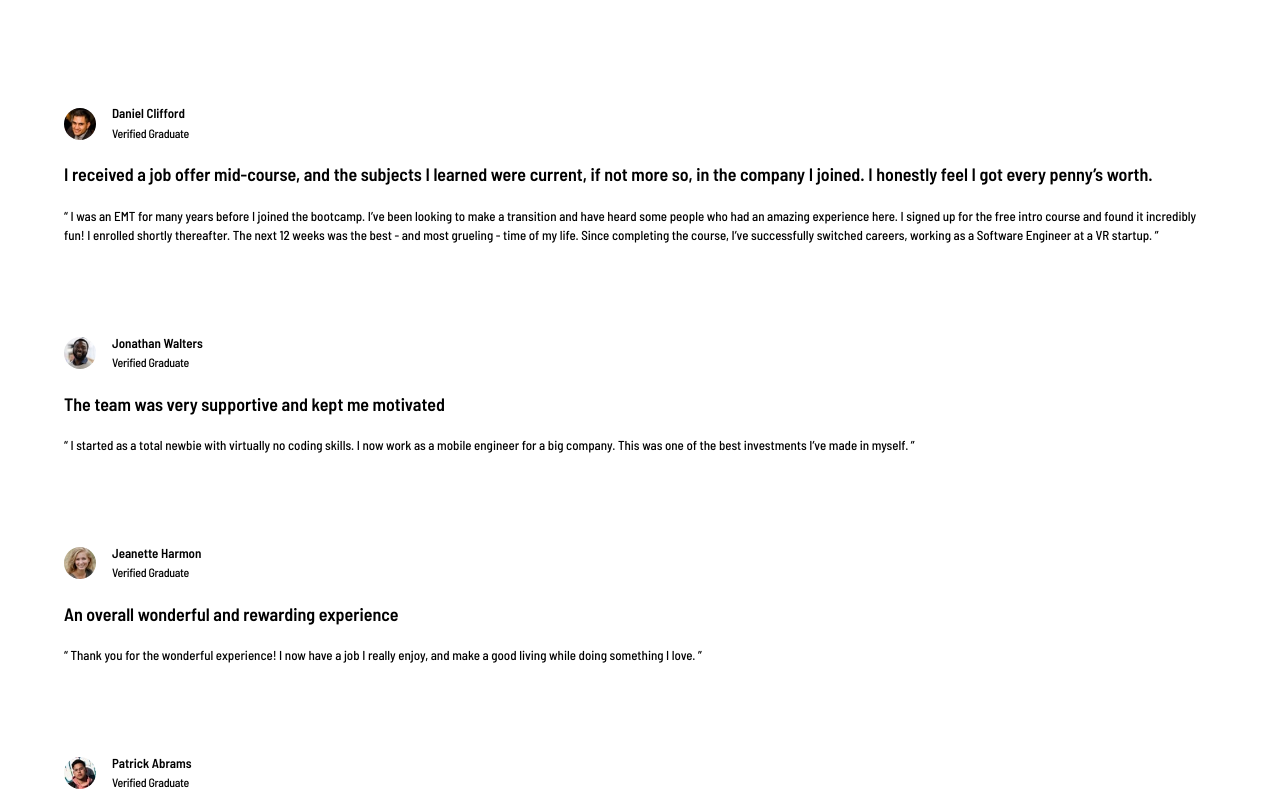
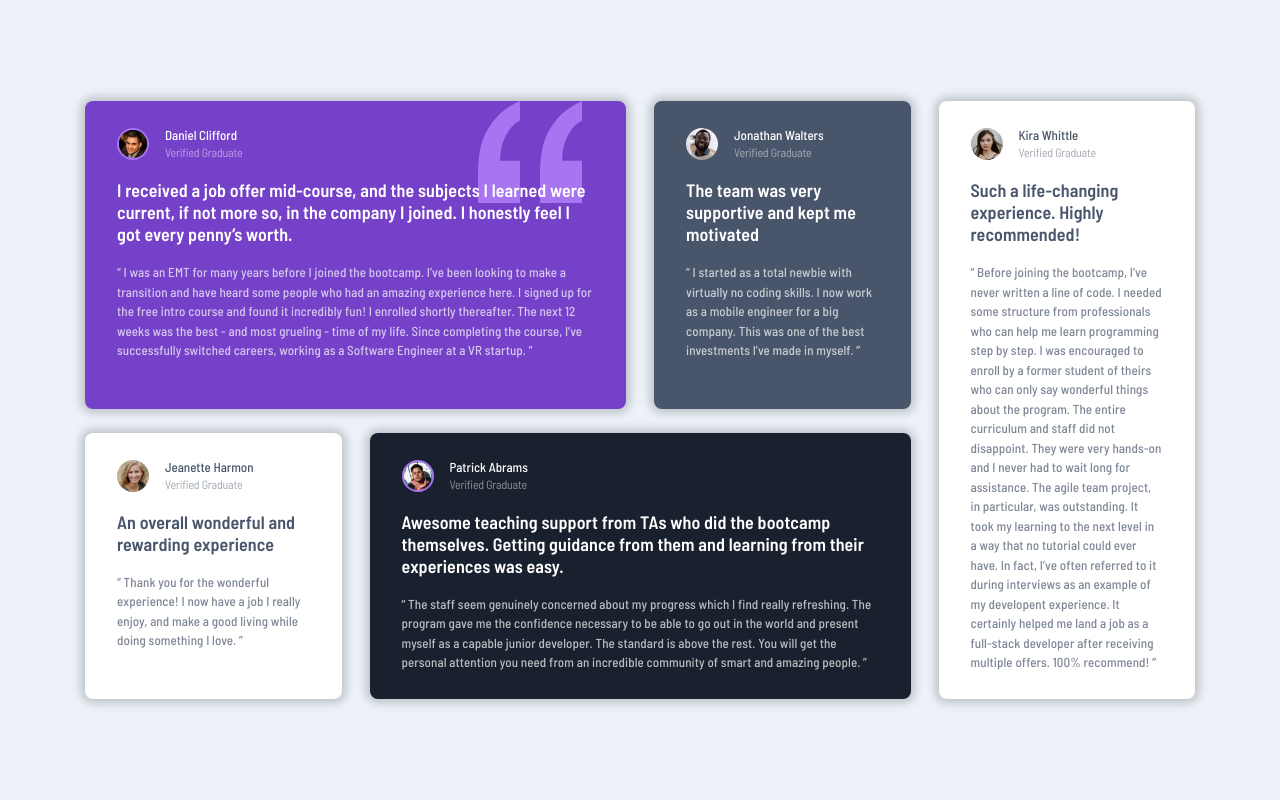
Before and after one commit to CJ-Cepe/fm-testimonials-grid, a plain HTML site: page index.html in a window 1280 px wide. Shown: the top 800 px of the page. Drawn offline with nearby package versions, Linux system fonts and the light colour scheme; files that its build step writes are made by us from their sources.

Commit message:
Style: finalize style

```diff
--- a/style.scss
+++ b/style.scss
@@ -1,40 +1,45 @@
-
+@use "sass:math";
 
 /* Variables */
+$violet: hsl(263, 55%, 52%);
+$light-violet: #A775F2;
+$dark-grayish-blue: hsl(217, 19%, 35%);
+$dark-blackish-blue: hsl(219, 29%, 14%);
+$white: hsl(0, 0%, 100%);
 
-$Moderate-violet: hsl(263, 55%, 52%);
-$Very-dark-grayish-blue: hsl(217, 19%, 35%);
-$Very-dark-blackish-blue: hsl(219, 29%, 14%);
-$White: hsl(0, 0%, 100%);
-$Light-gray: hsl(0, 0%, 81%);
-$Light-grayish-blue: hsl(210, 46%, 95%);
-
-/* Dimensions
-
-  Mobile
-    - Body
-        - lr-pad: 25px
-        - tb-pad: 72px
-        - card-gap: 24px
-        - line-height: 150%
-        - font-size: 13px
-        - weights: 500, 600
-        - font-family: Barlow Semi Condensed
-    - Card
-        - lr-pad: 32px
-        - tb-pad: 32px | 36px
-        - author img-name-gap: 16px?
-            - name-status-gap: 6px?
-            - image-border: 1px?
-        - flex-gap: 20px | 22px | 24px?
-
-    1. "Verified Graduate" has the same color as the person's name with 50% opacity
-    2. Review paragraphs inside the quotations have the same color as well, but are at 70% opacity
-*/
-@use "sass:math";
+$light-gray: hsl(0, 0%, 81%);
+$light-grayish-blue: hsl(210, 46%, 95%);
 
 @function pxToRem($px){
     @return math.div($px, 16px) * 1rem;
+}
+
+@mixin set-box-shadow($shadow){
+    @if($shadow == "false") {
+        box-shadow: none;
+    } @else {
+        box-shadow: 0px 0px 10px 4px rgba(0,0,0,0.2);
+        -webkit-box-shadow: 0px 0px 10px 4px rgba(0,0,0,0.2);
+        -moz-box-shadow: 0px 0px 10px 4px rgba(0,0,0,0.2);
+    }
+}
+
+@mixin set-color($background-color){
+    @if ($background-color == 'white') {
+        color: $dark-grayish-blue;
+    } @else {
+        color: $white;
+    }
+
+    @if ($background-color == 'violet') {
+        background-color: $violet;
+    } @else if ($background-color == 'grayish-blue') {
+        background-color: $dark-grayish-blue;
+    } @else if ($background-color == 'blackish-blue') {
+        background-color: $dark-blackish-blue;
+    } @else {
+        background-color: $white;
+    }
 }
 
 /* Simple Css reset */
@@ -50,6 +55,7 @@ $Light-grayish-blue: hsl(210, 46%, 95%);
 /* Body */
 body {
     min-height: 100vh;
+    background-color: $light-grayish-blue;
 
     display: flex;
     align-items: center;
@@ -59,9 +65,11 @@ body {
     font-weight: 500;
     font-size: 13px;
     line-height: 150%;
+    letter-spacing: 0.1px;
 
     main {
-        padding: pxToRem(72px) pxToRem(32px);
+        max-width: pxToRem(1110px);
+        padding: pxToRem(71px) pxToRem(24px);
 
         display: grid;
         grid-template-columns: 1fr;
@@ -71,33 +79,45 @@ body {
 
 /* Testimonial Card */
 .testimonial {
-    padding: pxToRem(32px);
+    width: 100%;
+    padding: pxToRem(26px) pxToRem(32px) pxToRem(32px);
+    border-radius: pxToRem(8px);
+    @include set-box-shadow("true");
+    transition: transform 0.1s ease-in-out, box-shadow 0.1s ease-in-out;
 
     display: flex;
     flex-direction: column;
-    gap: pxToRem(22px);
+    gap: pxToRem(18px);
+
+    &:hover,
+    &:focus {
+        transform: scale(0.98);
+        @include set-box-shadow("false");
+    }
 
     .author {
         display: flex;
         align-items: center;
         gap: 16px;
 
-
         img {
             border-radius: 50%;
             max-width: pxToRem(32px);
             width: 100%;
-            /* border: 1px solid black; !!!!*/
         }
 
         figcaption {
+            line-height: 130%;
+
             .name {
-              font-weight: 600;
+              letter-spacing: initial;
             }
 
             .status {
                 font-size: pxToRem(12px);
-                letter-spacing: pxToRem(-0.3px);
+                letter-spacing: pxToRem(-0.2px);
+                opacity: 50%;
+                font-weight: 300;
             }
         }
     }
@@ -105,9 +125,81 @@ body {
     .header {
         font-size: 18px;
         font-weight: 600;
+        line-height: initial;
     }
 
     .content {
+        opacity: 70%;
+    }
+}
+
+.testimonial:nth-child(1) {
+    @include set-color("violet");
+    background-image: url("./images/bg-pattern-quotation.svg");
+    background-repeat: no-repeat;
+    background-position: top right 10%;
+
+    .author img {
+        border: 2px solid $light-violet;
+    }
+}
+
+.testimonial:nth-child(2) {
+    @include set-color("grayish-blue");
+}
+
+.testimonial:nth-child(3),
+.testimonial:nth-child(5) {
+    @include set-color("white");
+}
+
+.testimonial:nth-child(4) {
+    @include set-color("blackish-blue");
+
+    .author img {
+        border: 2px solid $light-violet;
+    }
+}
+
+@media screen and (min-width: 1110px) {
+    body {
+        main {
+            padding: 0;
+
+            grid-template-columns: repeat(4, 1fr);
+            grid-template-rows: 1fr 0.5fr;
+            gap: 24px 28px
+        }
+    }
+
+    .testimonial {
+        padding: pxToRem(26px) pxToRem(32px);
+        /* justify-content: space-between; */
+    }
+
+    .testimonial:nth-child(1){
+        grid-row: span 1;
+        grid-column: 1 / 3;
 
     }
+
+    .testimonial:nth-child(2){
+        grid-row: span 1;
+        grid-column: span 1;
+    }
+
+    .testimonial:nth-child(3){
+        grid-row: span 1;
+        grid-column: 1 / 2;
+    }
+
+    .testimonial:nth-child(4){
+        grid-row: span 1;
+        grid-column: span 2;
+    }
+
+    .testimonial:nth-child(5){
+        grid-row: 1 / 3;
+        grid-column: 4 / 5;
+    }
 }
```
